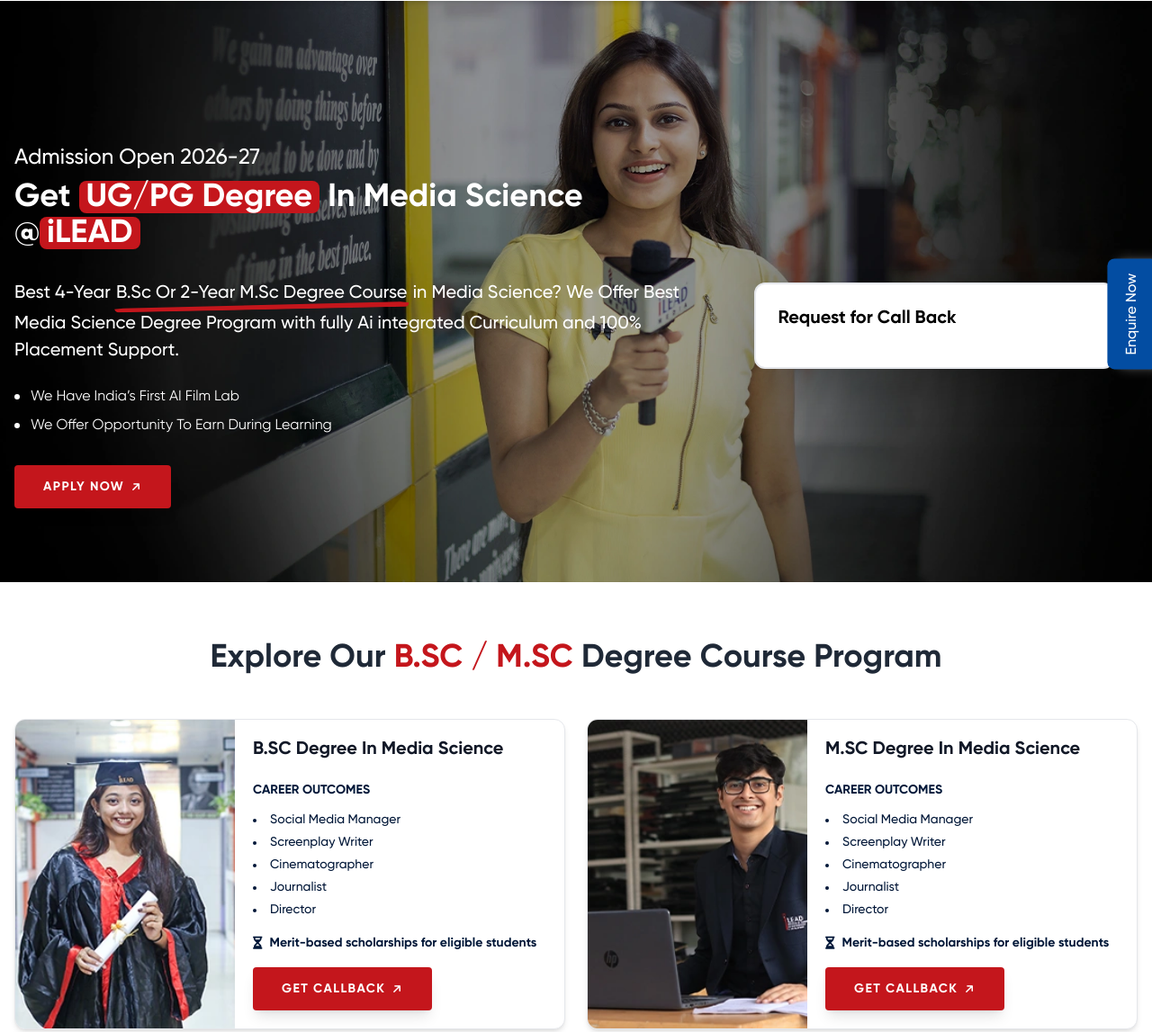
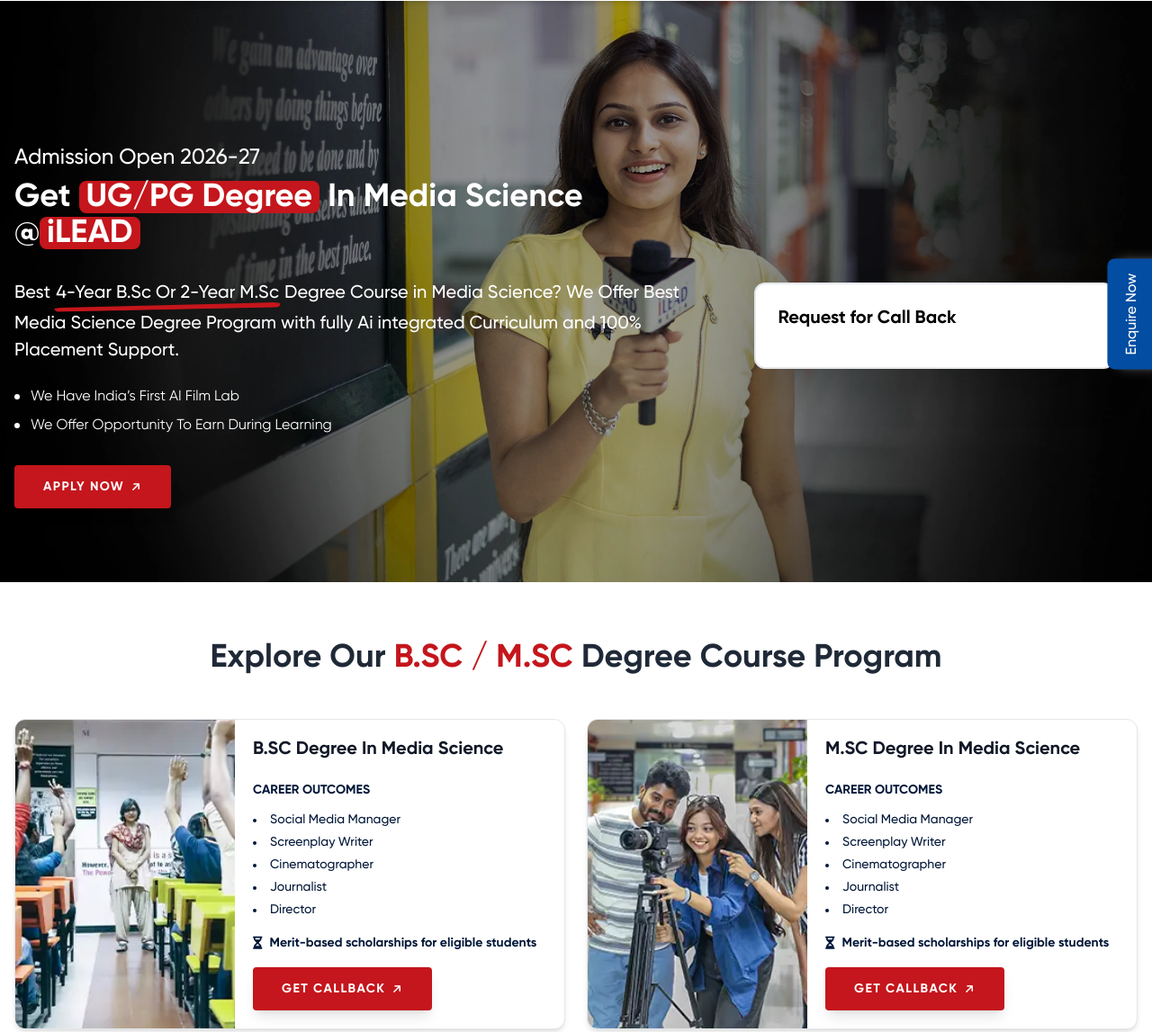
Before and after one commit to abhilash2200/ilead, a plain HTML site: page media-Science-degree.html in a window 1280 px wide. Shown: the part 79-1226 px from the top of the page at 90% size. Drawn offline with nearby package versions, Linux system fonts and the light colour scheme; a script that the page names is missing.

Commit message:
Refactor code structure for improved readability and maintainability

```diff
--- a/media-Science-degree.html
+++ b/media-Science-degree.html
@@ -81,8 +81,8 @@
                         Get <span class="bg-brandRed px-2 rounded-lg">UG/PG Degree</span> In Media Science @<span
                             class="md:bg-brandRed md:px-2 md:rounded-lg">iLEAD</span>
                     </h1>
-                    <p class="text-[#FFF] font-medium text-[20px] mb-6">Best 4-Year <span class="clip-underline">B.Sc Or
-                            2-Year M.Sc Degree Course </span> in Media Science? We Offer Best Media Science Degree
+                    <p class="text-[#FFF] font-medium text-[20px] mb-6">Best <span class="clip-underline">4-Year B.Sc Or
+                            2-Year M.Sc </span> Degree Course in Media Science? We Offer Best Media Science Degree
                         Program with fully Ai integrated Curriculum and 100% Placement Support.</p>
 
                     <ul
@@ -152,7 +152,7 @@
 
                     <!-- IMAGE -->
                     <div class="md:w-2/5 w-full relative h-60 md:h-auto">
-                        <img src="assets/bba.webp" class="absolute inset-0 w-full h-full object-cover" />
+                        <img src="assets/multimediamsc.webp" class="absolute inset-0 w-full h-full object-cover" />
                     </div>
 
                     <!-- CONTENT -->
@@ -194,7 +194,7 @@
                 <div
                     class="bg-white rounded-xl shadow-md hover:shadow-xl transition duration-300 flex flex-col md:flex-row border border-gray-200 overflow-hidden">
                     <div class="md:w-2/5 w-full relative h-60 md:h-auto">
-                        <img src="assets/Entpreneur.webp" class="absolute inset-0 w-full h-full object-cover" />
+                        <img src="assets/mediabsc.webp" class="absolute inset-0 w-full h-full object-cover" />
                     </div>
 
                     <div class="p-5 flex flex-col md:w-3/5">
@@ -1217,7 +1217,7 @@
                 </a> -->
                 <button type="button"
                     class="open-modal-btn inline-flex flex-col items-center bg-brandRed font-meduim leading-tight border-e borer-gray-200 justify-center px-3 hover:bg-[#00406a] group w-full">
-                    <span class="text-md text-[#FFFFFF] group-hover:text-slate-300">Get a Callback</span>
+                    <span class="text-md text-[#FFFFFF] group-hover:text-slate-300">Enquire Now</span>
                 </button>
                 <!-- <a href="tel:"
                     class="inline-flex flex-col items-center justify-center px-5 border-gray-200 border-x hover:bg-[#00406a] group w-[30%]">
```
Also changed, not shown: animation-multimedia-degree.html (+4 -3 lines), index.html (+1 -1 lines), assets/animation-vfx-ph.webp, assets/animation.webp (added), assets/mediabsc.webp (added), assets/multimediamsc.webp (added), assets/mutimedia-ph.webp.
